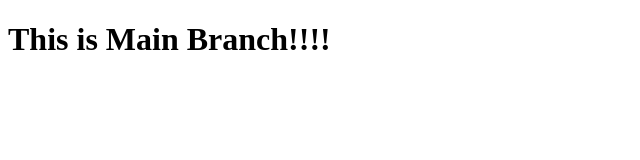
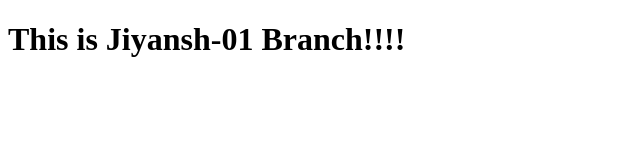
Before and after one commit to JIYANSH1405/Jiyansh_71_Mid2025, a plain HTML site: page index.html in a window 1280 px wide. Shown: the whole page, without its empty margins (0-640 px from the left). Drawn offline with Linux system fonts and the light colour scheme.

Commit message:
This is my first commit in Jiyansh-01

```diff
--- a/index.html
+++ b/index.html
@@ -7,7 +7,7 @@
 </head>
 <body>
     <h1>
-        This is Main Branch!!!!
+        This is Jiyansh-01 Branch!!!!
     </h1>
 </body>
 </html>
```
